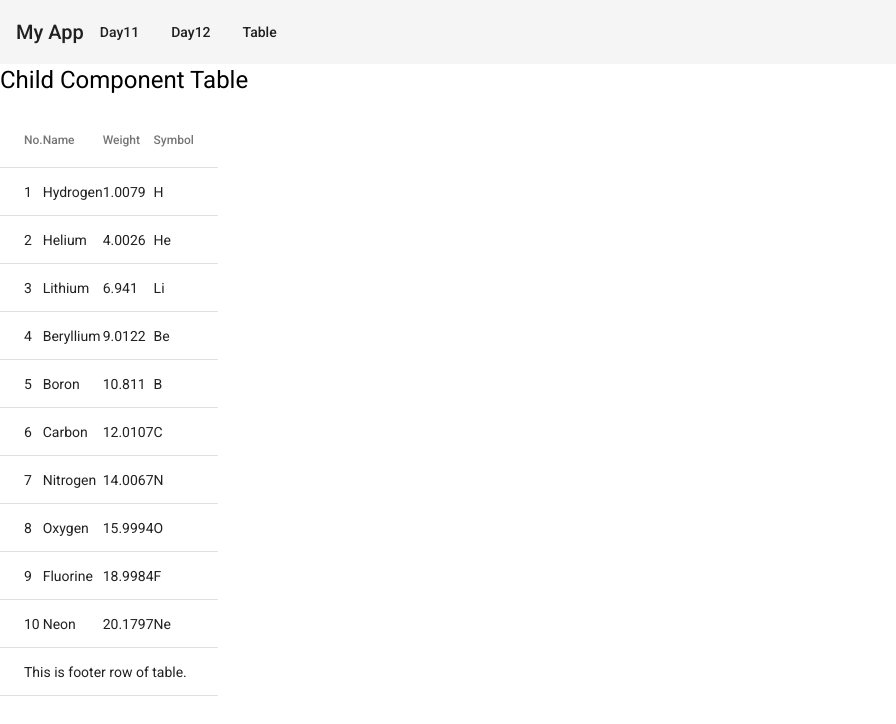
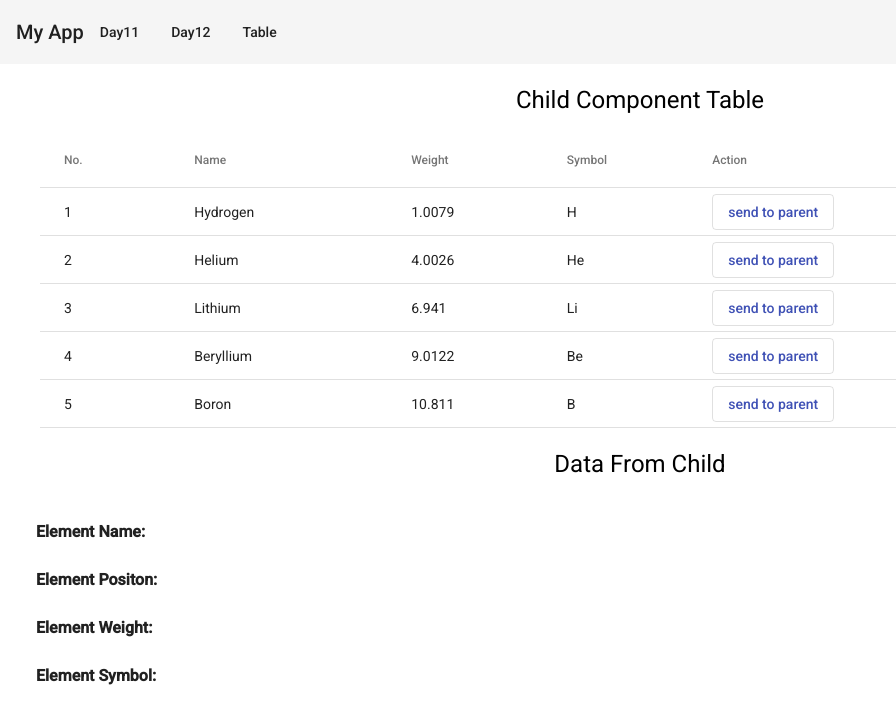
Before and after one commit to mtm-hninwaiwaiaung/angular-app, an Angular app: page /day26-parent in a window 1280 px wide. Shown: the top 724 px of the page, without its empty margins (0-896 px from the left). Built offline with nearby package versions, Linux system fonts and the light colour scheme.

Commit message:
commit for adding pass data from child to parent.

```diff
--- a/src/app/pages/day26-child/day26-child.component.html
+++ b/src/app/pages/day26-child/day26-child.component.html
@@ -27,15 +27,15 @@
       <td mat-cell *matCellDef="let element"> {{element.symbol}} </td>
     </ng-container>
 
-    <!-- Disclaimer column -->
-    <ng-container matColumnDef="disclaimer">
-      <td mat-footer-cell *matFooterCellDef colspan="4">
-        This is footer row of table.
+    <!-- Action Column -->
+    <ng-container matColumnDef="action">
+      <th mat-header-cell *matHeaderCellDef> Action </th>
+      <td mat-cell *matCellDef="let element">
+        <button mat-stroked-button color="primary" (click)="sendDataToParent(element)">send to parent</button>
       </td>
     </ng-container>
 
     <tr mat-header-row *matHeaderRowDef="displayedColumns"></tr>
     <tr mat-row *matRowDef="let row; columns: displayedColumns;"></tr>
-    <tr mat-footer-row *matFooterRowDef="['disclaimer']"></tr>
   </table>
 </div>
--- a/src/app/pages/day26-child/day26-child.component.scss
+++ b/src/app/pages/day26-child/day26-child.component.scss
@@ -0,0 +1,10 @@
+.child-container {
+  h1 {
+    text-align: center;
+  }
+
+  .element-table {
+    width: calc(100% - 40px);
+    margin: 0 auto;
+  }
+}
--- a/src/app/pages/day26-child/day26-child.component.ts
+++ b/src/app/pages/day26-child/day26-child.component.ts
@@ -1,4 +1,4 @@
-import { Component, Input, OnInit, Output } from '@angular/core';
+import { Component, Input, OnInit, Output, EventEmitter } from '@angular/core';
 
 import { PeriodicElement } from '../../interfaces/interface';
 
@@ -9,11 +9,17 @@ import { PeriodicElement } from '../../interfaces/interface';
 })
 export class Day26ChildComponent implements OnInit {
   @Input() elementListFromParent!: PeriodicElement[];
-  displayedColumns: string[] = ['position', 'name', 'weight', 'symbol'];
+  @Output() outputFromChild: EventEmitter<PeriodicElement> = new EventEmitter();
+
+  displayedColumns: string[] = ['position', 'name', 'weight', 'symbol', 'action'];
 
   constructor() { }
 
   ngOnInit(): void {
   }
 
+  sendDataToParent(parmaData: PeriodicElement) {
+    this.outputFromChild.emit(parmaData);
+  }
+
 }
--- a/src/app/pages/day26-parent/day26-parent.component.html
+++ b/src/app/pages/day26-parent/day26-parent.component.html
@@ -1,3 +1,22 @@
 <div class="parent-container">
-  <app-day26-child [elementListFromParent]="elementArrList"></app-day26-child>
+  <app-day26-child [elementListFromParent]="elementArrList" (outputFromChild)="receiveChildData($event)">
+  </app-day26-child>
+
+  <div class="content-container">
+    <h1>Data From Child</h1>
+    <mat-list role="list">
+      <mat-list-item role="listitem">
+        <b>Element Name:&nbsp;</b> {{selectedElement.name}}
+      </mat-list-item>
+      <mat-list-item role="listitem">
+        <b>Element Positon:&nbsp;</b> {{selectedElement.position}}
+      </mat-list-item>
+      <mat-list-item role="listitem">
+        <b>Element Weight:&nbsp;</b> {{selectedElement.weight}}
+      </mat-list-item>
+      <mat-list-item role="listitem">
+        <b>Element Symbol:&nbsp;</b> {{selectedElement.symbol}}
+      </mat-list-item>
+    </mat-list>
+  </div>
 </div>
--- a/src/app/pages/day26-parent/day26-parent.component.scss
+++ b/src/app/pages/day26-parent/day26-parent.component.scss
@@ -0,0 +1,9 @@
+.parent-container {
+  margin: 20px;
+
+  h1 {
+    text-align: center;
+    margin: 20px;
+  }
+
+}
--- a/src/app/pages/day26-parent/day26-parent.component.ts
+++ b/src/app/pages/day26-parent/day26-parent.component.ts
@@ -8,11 +8,11 @@ const ELEMENT_DATA: PeriodicElement[] = [
   { position: 3, name: 'Lithium', weight: 6.941, symbol: 'Li' },
   { position: 4, name: 'Beryllium', weight: 9.0122, symbol: 'Be' },
   { position: 5, name: 'Boron', weight: 10.811, symbol: 'B' },
-  { position: 6, name: 'Carbon', weight: 12.0107, symbol: 'C' },
-  { position: 7, name: 'Nitrogen', weight: 14.0067, symbol: 'N' },
-  { position: 8, name: 'Oxygen', weight: 15.9994, symbol: 'O' },
-  { position: 9, name: 'Fluorine', weight: 18.9984, symbol: 'F' },
-  { position: 10, name: 'Neon', weight: 20.1797, symbol: 'Ne' },
+  // { position: 6, name: 'Carbon', weight: 12.0107, symbol: 'C' },
+  // { position: 7, name: 'Nitrogen', weight: 14.0067, symbol: 'N' },
+  // { position: 8, name: 'Oxygen', weight: 15.9994, symbol: 'O' },
+  // { position: 9, name: 'Fluorine', weight: 18.9984, symbol: 'F' },
+  // { position: 10, name: 'Neon', weight: 20.1797, symbol: 'Ne' },
 ];
 
 @Component({
@@ -21,12 +21,16 @@ const ELEMENT_DATA: PeriodicElement[] = [
   styleUrls: ['./day26-parent.component.scss']
 })
 export class Day26ParentComponent implements OnInit {
-  displayedColumns: string[] = ['position', 'name', 'weight', 'symbol'];
   elementArrList = ELEMENT_DATA;
+  selectedElement: any = {};
 
   constructor() { }
 
   ngOnInit(): void {
   }
 
+  receiveChildData(elementData: PeriodicElement) {
+    this.selectedElement = elementData;
+  }
+
 }
```
